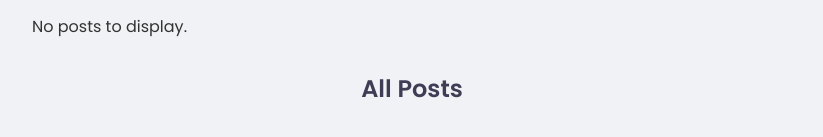
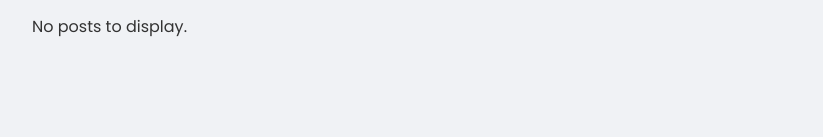
Before and after one commit to Kwabs-AA/Mini-blog, a plain HTML site: page index.html in a window 1280 px wide. Shown: the part 443-580 px from the top of the page, without its empty margins (228-1051 px from the left). Drawn offline with Linux system fonts and the light colour scheme.

Commit message:
corrections

```diff
--- a/index.html
+++ b/index.html
@@ -149,7 +149,6 @@
         <h2>Latest Post</h2>
         <div id="rename"></div>
 
-        <h2>All Posts</h2>
         <div id="writ" class="write"></div>
     </div>
 
```
